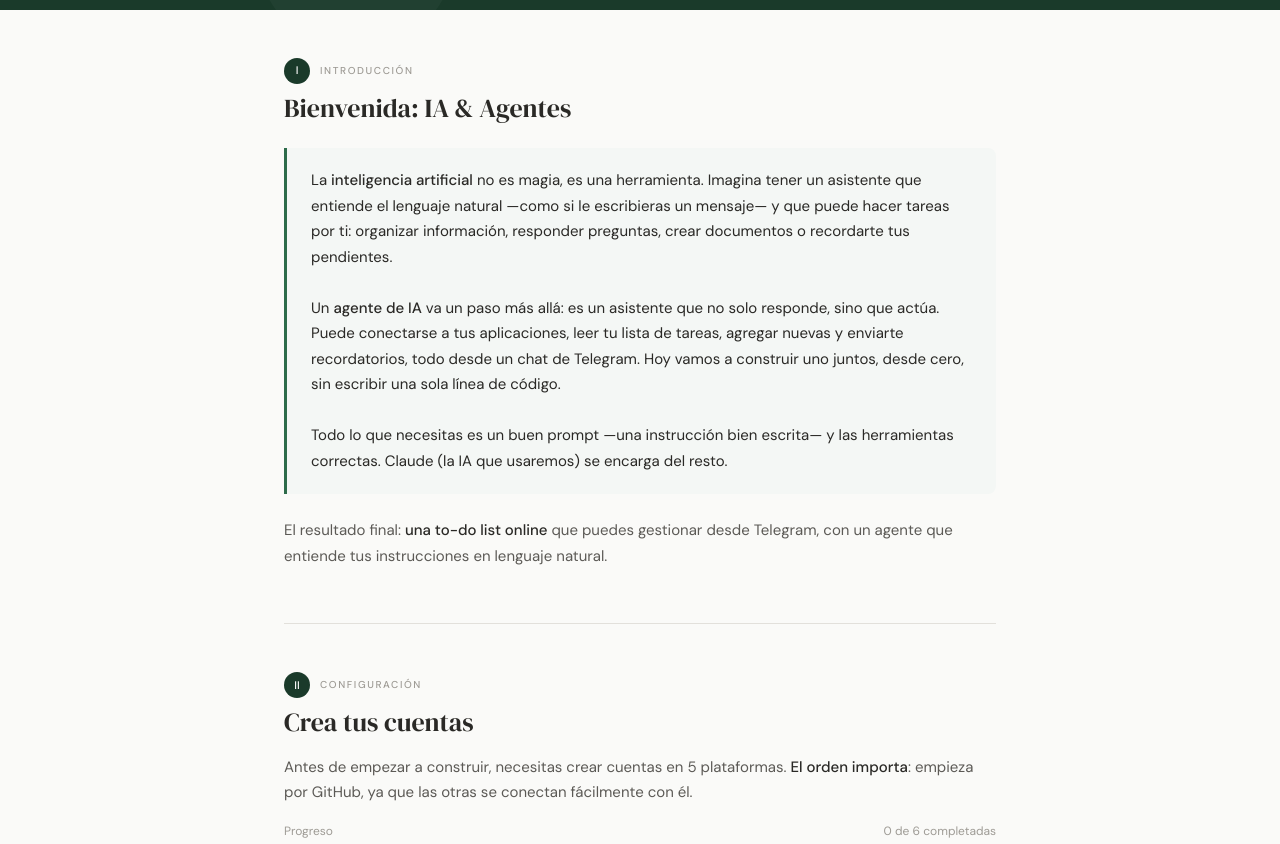
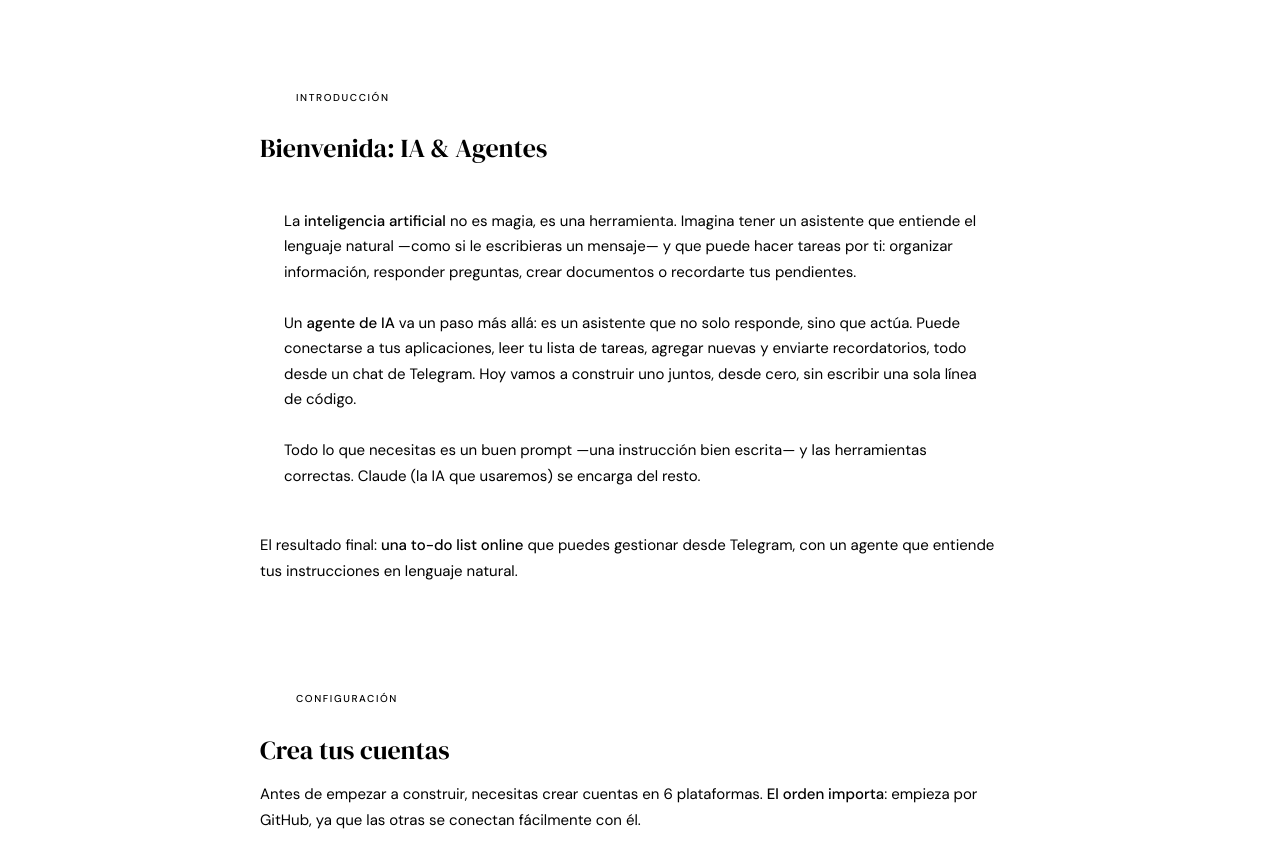
Before and after one commit to cpinera/Tantauco-taller, a plain HTML site: page index.html in a window 1280 px wide. Shown: the part 380-1224 px from the top of the page. Drawn offline with Linux system fonts and the light colour scheme.

Commit message:
Change account creation platforms from 5 to 6
Updated the number of platforms needed for account creation from 5 to 6.

```diff
--- a/index.html
+++ b/index.html
@@ -6,7 +6,7 @@
 <title>Tantauco AI Bootcamp</title>
 <link href="https://fonts.googleapis.com/css2?family=DM+Sans:ital,opsz,wght@0,9..40,300;0,9..40,400;0,9..40,500;1,9..40,300&family=DM+Serif+Display:ital@0;1&display=swap" rel="stylesheet">
 <style>
-  :root {
+  :root
     --black: #0a0a0a;
     --white: #fafaf8;
     --accent: #1a3a2a;
@@ -524,7 +524,7 @@
     </div>
     <h2>Crea tus cuentas</h2>
 
-    <p>Antes de empezar a construir, necesitas crear cuentas en 5 plataformas. <strong>El orden importa</strong>: empieza por GitHub, ya que las otras se conectan fácilmente con él.</p>
+    <p>Antes de empezar a construir, necesitas crear cuentas en 6 plataformas. <strong>El orden importa</strong>: empieza por GitHub, ya que las otras se conectan fácilmente con él.</p>
 
     <div class="progress-wrap">
       <div class="progress-label">
```
